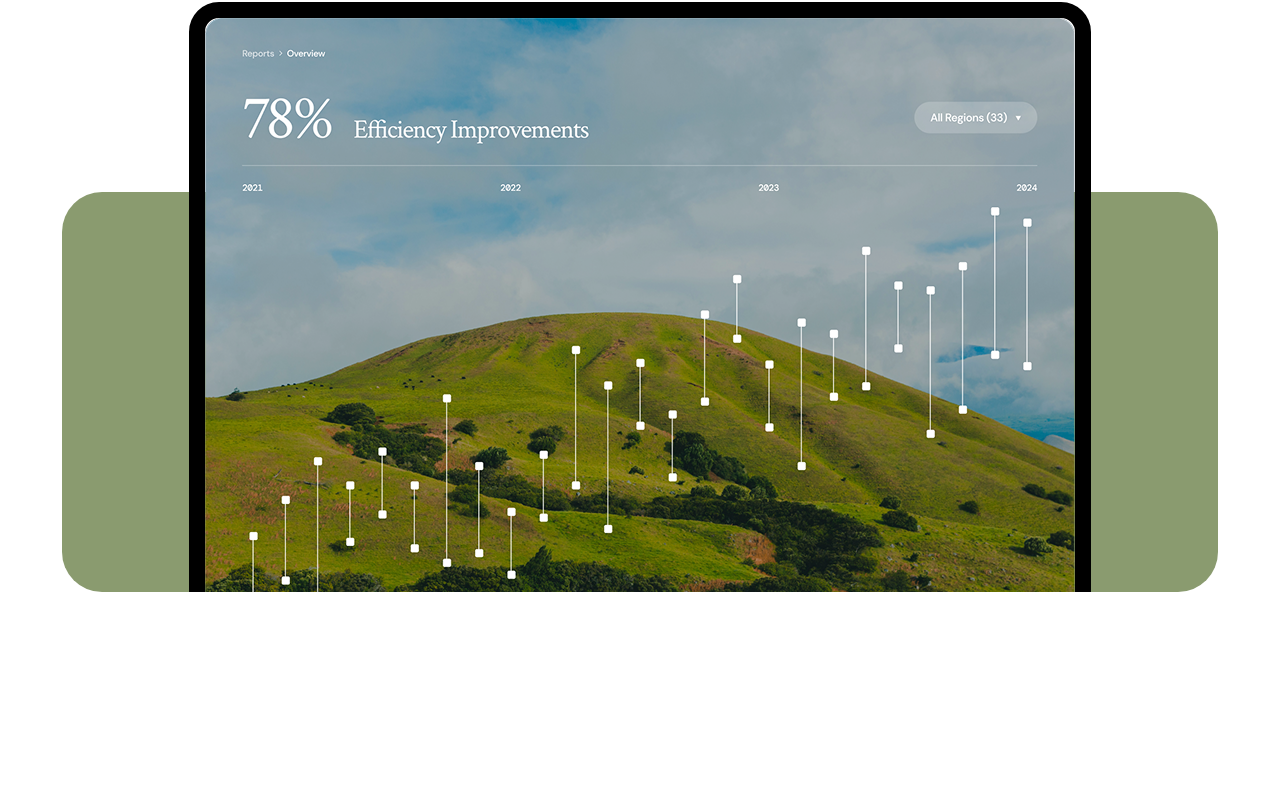
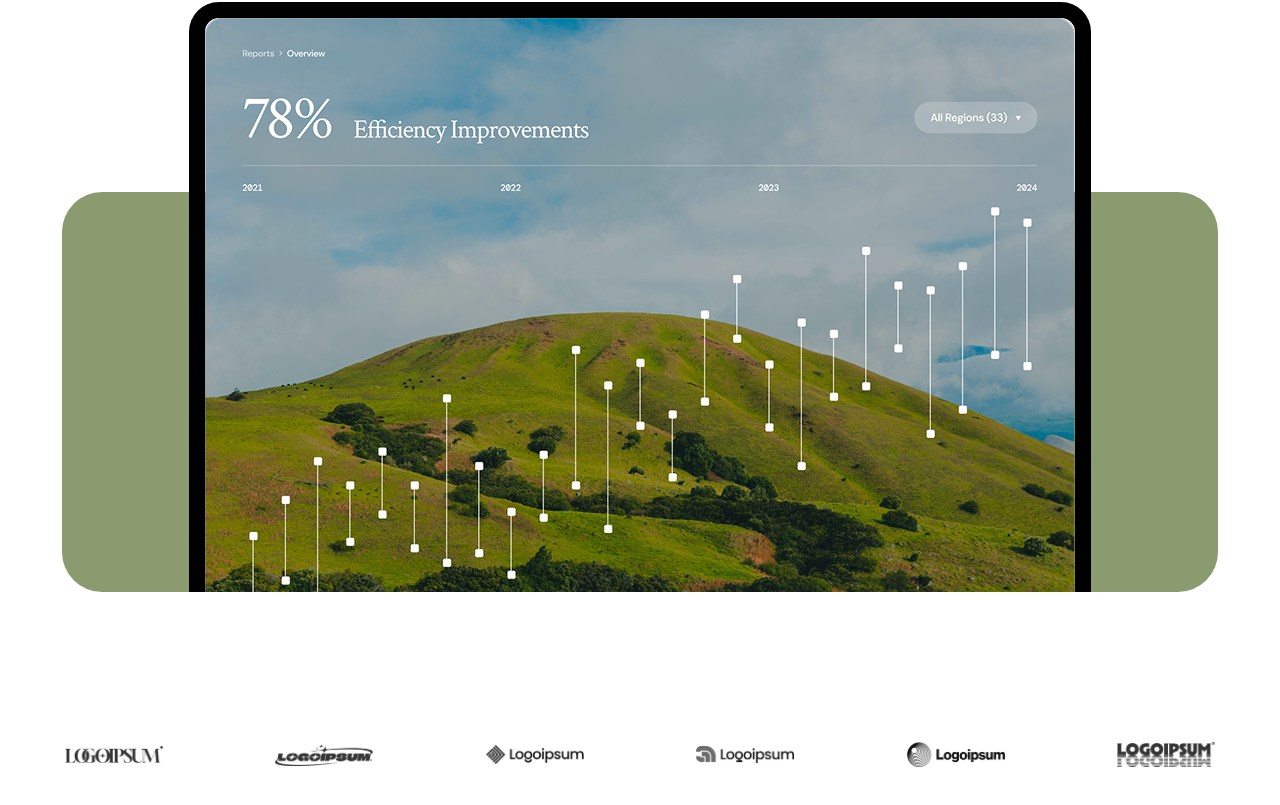
Before and after one commit to safoun10/wayne_enterprise, a plain HTML site: page index.html in a window 1280 px wide. Shown: the part 509-1314 px from the top of the page. Before the commit the page ends 1121 px from the top, so only its background shows below. Drawn offline with Linux system fonts and the light colour scheme.

Commit message:
logo section done

```diff
--- a/index.html
+++ b/index.html
@@ -10,9 +10,11 @@
 
 <body>
     <nav>
-        <div class="logo">Wayne</div>
+        <div class="logo">
+            <a href="#">Wayne</a>
+        </div>
         <div class="links">
-            <a href="#" class="go">Benefits</a>
+            <a href="#trusted_logos" class="go">Benefits</a>
             <a href="#" class="go">Specifications</a>
             <a href="#" class="go">How_to</a>
             <a href="#" class="go">Contact Us</a>
@@ -30,6 +32,18 @@
             <img class="hero_img" src="resources/Inner_screen.png" alt="">
         </div>
     </div>
+
+    <div id="trusted_logos" class="trusted_logos">
+        <img src="resources/logo_n_iconz/logoipsum-334.png" class="logo_trust" alt="">
+        <img src="resources/logo_n_iconz/logoipsum-345.png" class="logo_trust" alt="">
+        <img src="resources/logo_n_iconz/logoipsum-373.png" class="logo_trust" alt="">
+        <img src="resources/logo_n_iconz/logoipsum-388.png" class="logo_trust" alt="">
+        <img src="resources/logo_n_iconz/logoipsum-263.png" class="logo_trust" alt="">
+        <img src="resources/logo_n_iconz/logoipsum-348.png" class="logo_trust" alt="">
+    </div>
+
+
+
 </body>
 
 </html>
--- a/styles.css
+++ b/styles.css
@@ -5,6 +5,10 @@
 	padding: 0;
 	box-sizing: border-box;
 	font-family: "DM Sans", sans-serif;
+}
+
+html {
+  scroll-behavior: smooth;
 }
 
 body {
@@ -37,6 +41,11 @@ nav {
 	align-items: center;
 	padding: 30px 0;
 	font-weight: 600;
+
+	position: sticky;
+	top: 0;
+	background-color: white;
+	z-index: 100;
 }
 
 .links {
@@ -89,3 +98,23 @@ nav {
 	bottom: 0;
 	z-index: -1;
 }
+
+.trusted_logos {
+	display: flex;
+	justify-content: space-between;
+	align-items: center;
+	max-width: 100%;
+	margin: 150px 0;
+}
+
+.logo_trust {
+	max-width: 10vw;
+	padding: 0 15px;
+	object-fit: contain;
+	filter: grayscale(100%);
+	transition: filter 0.3s;
+}
+
+.logo_trust:hover {
+	filter: grayscale(0%);
+}
```
Also changed, not shown: resources/logo_n_iconz/logoipsum-263.png (added), resources/logo_n_iconz/logoipsum-334.png (added), resources/logo_n_iconz/logoipsum-345.png (added), resources/logo_n_iconz/logoipsum-348.png (added), resources/logo_n_iconz/logoipsum-373.png (added), resources/logo_n_iconz/logoipsum-388.png (added).
